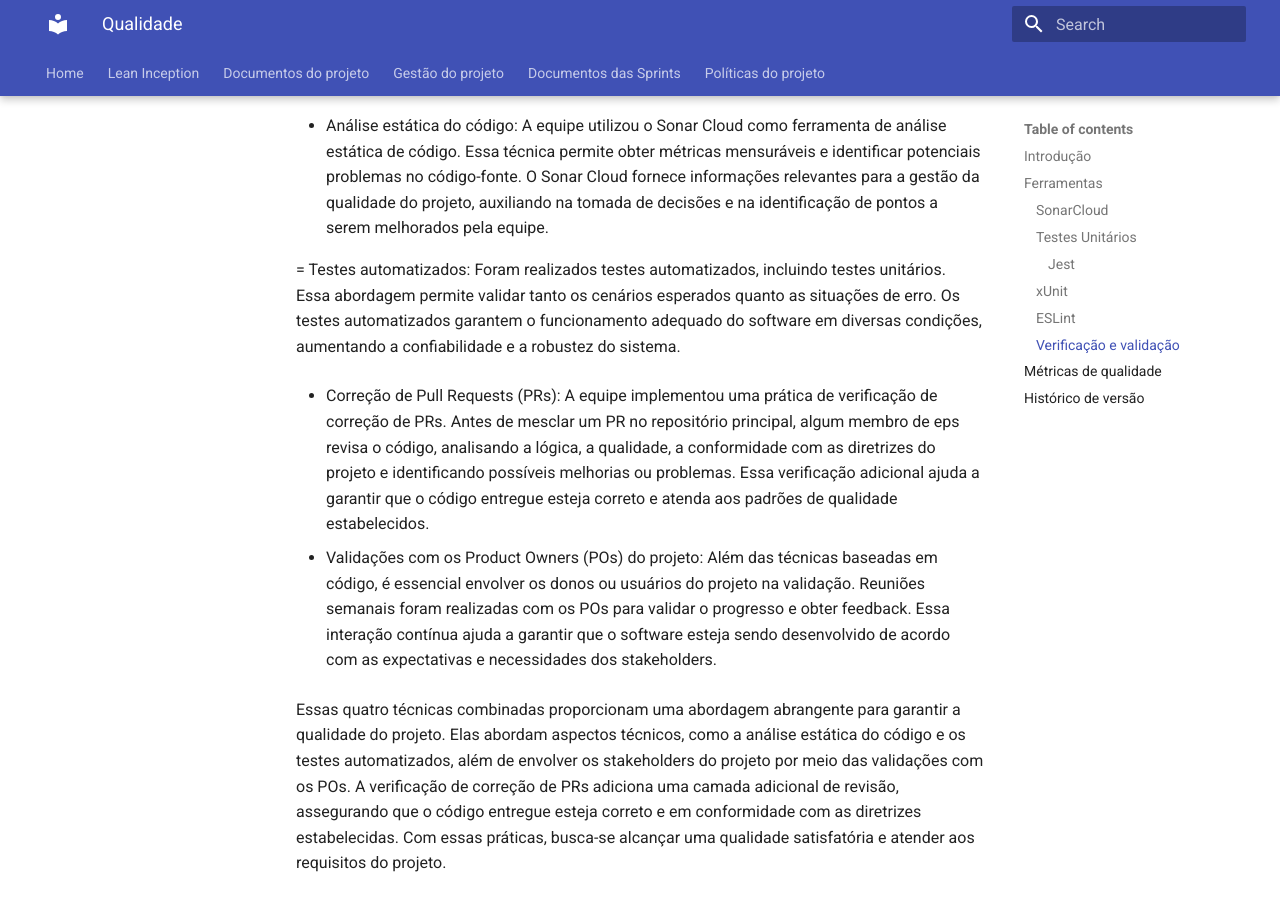
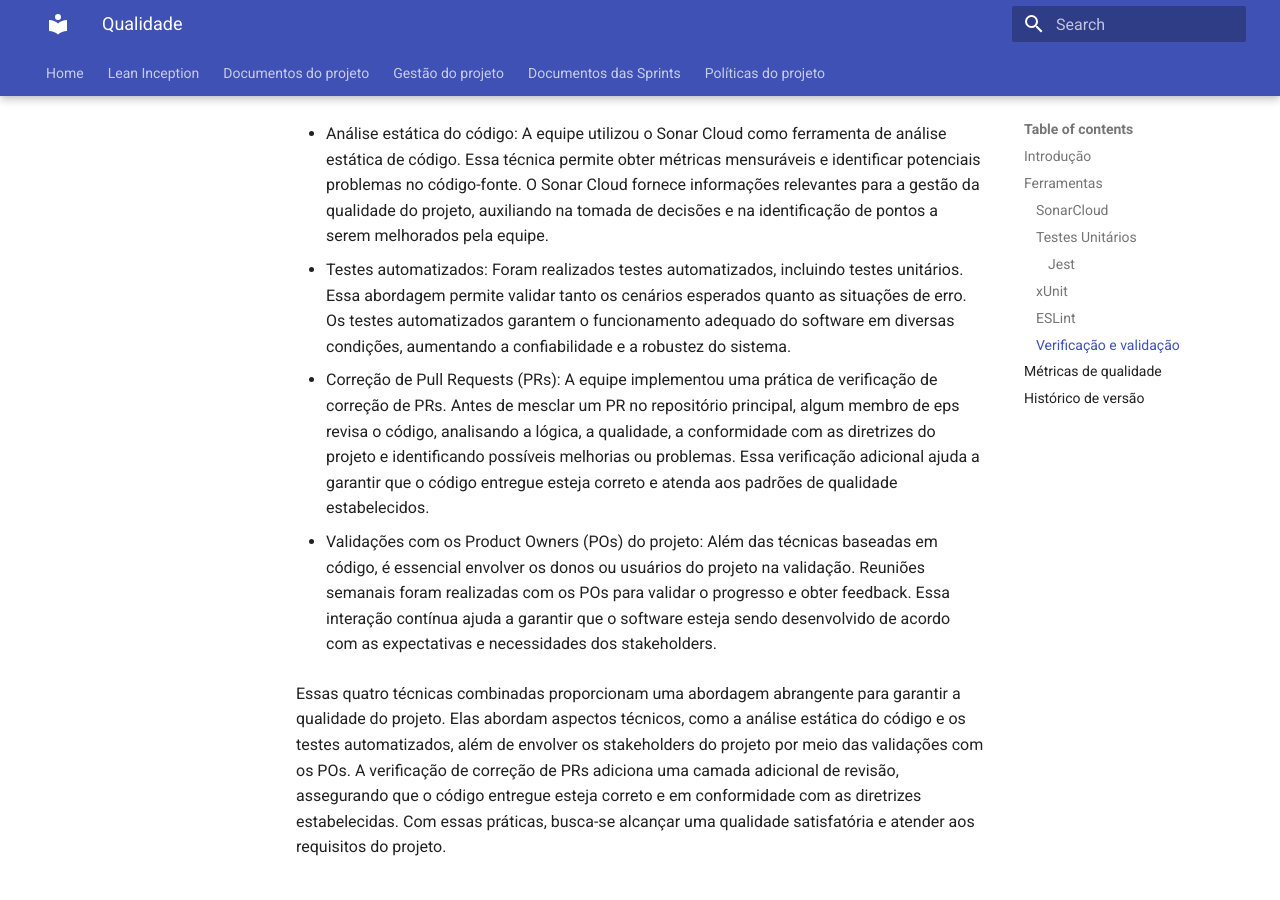
Before and after one commit to fga-eps-mds/2023-1-Dnit-DOC, an MkDocs documentation site: the page built from docs/docs/qualidade.md, in a window 1280 px wide and 900 px high, scrolled down 1456 px. Built offline with MkDocs 1.6.1 and Material for MkDocs 9.7.7, drawn with Linux system fonts in a browser that asks for light colours.

Commit message:
Correção hifen

```diff
--- a/docs/docs/qualidade.md
+++ b/docs/docs/qualidade.md
@@ -30,7 +30,7 @@ Para garantir a qualidade do projeto, foram adotadas quatro técnicas de verific
 
 - Análise estática do código: A equipe utilizou o Sonar Cloud como ferramenta de análise estática de código. Essa técnica permite obter métricas mensuráveis e identificar potenciais problemas no código-fonte. O Sonar Cloud fornece informações relevantes para a gestão da qualidade do projeto, auxiliando na tomada de decisões e na identificação de pontos a serem melhorados pela equipe.
 
-= Testes automatizados: Foram realizados testes automatizados, incluindo testes unitários. Essa abordagem permite validar tanto os cenários esperados quanto as situações de erro. Os testes automatizados garantem o funcionamento adequado do software em diversas condições, aumentando a confiabilidade e a robustez do sistema.
+- Testes automatizados: Foram realizados testes automatizados, incluindo testes unitários. Essa abordagem permite validar tanto os cenários esperados quanto as situações de erro. Os testes automatizados garantem o funcionamento adequado do software em diversas condições, aumentando a confiabilidade e a robustez do sistema.
 
 - Correção de Pull Requests (PRs): A equipe implementou uma prática de verificação de correção de PRs. Antes de mesclar um PR no repositório principal, algum membro de eps revisa o código, analisando a lógica, a qualidade, a conformidade com as diretrizes do projeto e identificando possíveis melhorias ou problemas. Essa verificação adicional ajuda a garantir que o código entregue esteja correto e atenda aos padrões de qualidade estabelecidos.
 
```
